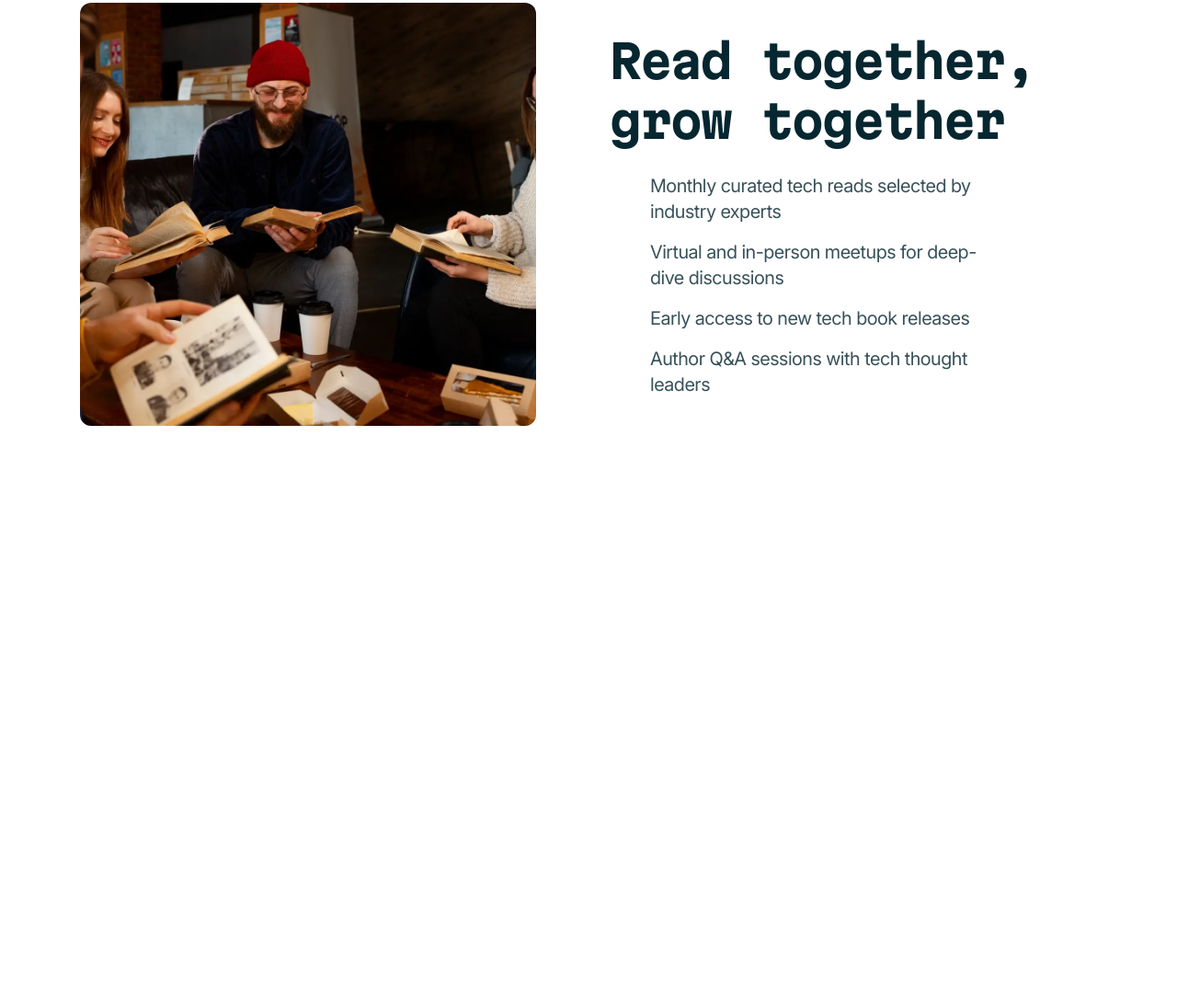
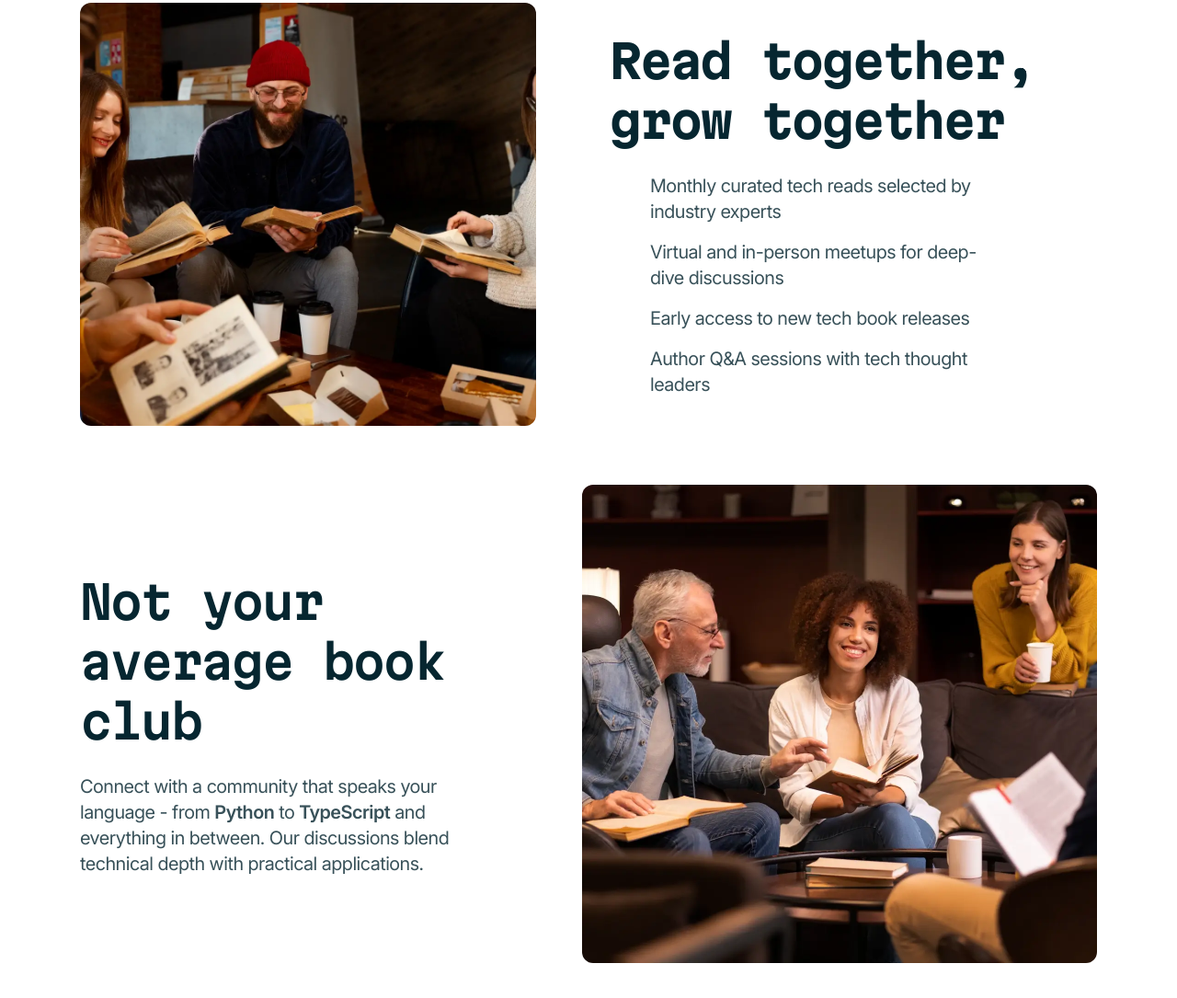
Before and after one commit to runny-life/tech-book-club-landing-page, a website built with Vite: page index.html in a window 1280 px wide. Shown: the part 791-1876 px from the top of the page at 92% size. Before the commit the page ends 1254 px from the top, so only its background shows below. Built offline with nearby package versions, Linux system fonts and the light colour scheme; files whose address does not match are found by name.

Commit message:
feat: add section average

```diff
--- a/index.html
+++ b/index.html
@@ -198,11 +198,8 @@
         </div>
       </section>
     </div>
-    <main>
-      <section
-        class="pt-16"
-        aria-labelledby="title-together"
-      >
+    <main class="grid gap-16 py-16">
+      <section aria-labelledby="title-together">
         <div class="container grid items-center gap-10 lg:grid-cols-[1fr_33.125rem] lg:gap-20">
           <div class="flex flex-col gap-6">
             <h2
@@ -255,6 +252,57 @@
           </div>
         </div>
       </section>
+      <section
+        aria-labelledby="average-title"
+        aria-describedby="average-description"
+      >
+        <div class="container grid gap-10 lg:grid-cols-[1fr_35rem] lg:items-center lg:gap-20">
+          <div class="flex flex-col gap-6">
+            <h2
+              class="text-preset-2-mobile md:text-preset-2 font-semibold text-neutral-900"
+              id="average-title"
+            >
+              Not your average book
+              <span
+                class="relative before:absolute before:top-1/2 before:left-1/2 before:h-11 before:w-27.25 before:-translate-1/2 before:bg-[url('./src/assets/images/pattern-circle.png')] before:bg-cover before:bg-no-repeat md:before:h-16.25 md:before:w-40"
+                >club</span
+              >
+            </h2>
+            <p
+              class="text-preset-5 font-family-additional font-normal text-neutral-700"
+              id="average-description"
+            >
+              Connect with a community that speaks your language - from
+              <span class="font-semibold">Python</span> to
+              <span class="font-semibold">TypeScript</span> and everything in between. Our
+              discussions blend technical depth with practical applications.
+            </p>
+          </div>
+          <div
+            class="before: relative before:absolute before:right-12.5 before:bottom-12.5 before:hidden before:h-34.5 before:w-29.75 before:bg-[url('./src/assets/images/logos-tech.svg')] before:bg-cover before:bg-no-repeat md:before:block lg:before:right-[90%] lg:before:bottom-7.75"
+          >
+            <div class="overflow-hidden rounded-xl">
+              <picture>
+                <source
+                  media="(min-width: 768px)"
+                  srcset="./src/assets/images/image-not-average-desktop.webp"
+                />
+                <source
+                  media="(min-width: 768px)"
+                  srcset="./src/assets/images/image-not-average-tablet.webp"
+                />
+                <img
+                  class="h-full w-full object-cover"
+                  src="./src/assets/images/image-not-average-mobile.webp"
+                  alt=""
+                  width="686"
+                  height="638"
+                />
+              </picture>
+            </div>
+          </div>
+        </div>
+      </section>
     </main>
     <script
       type="module"
```
